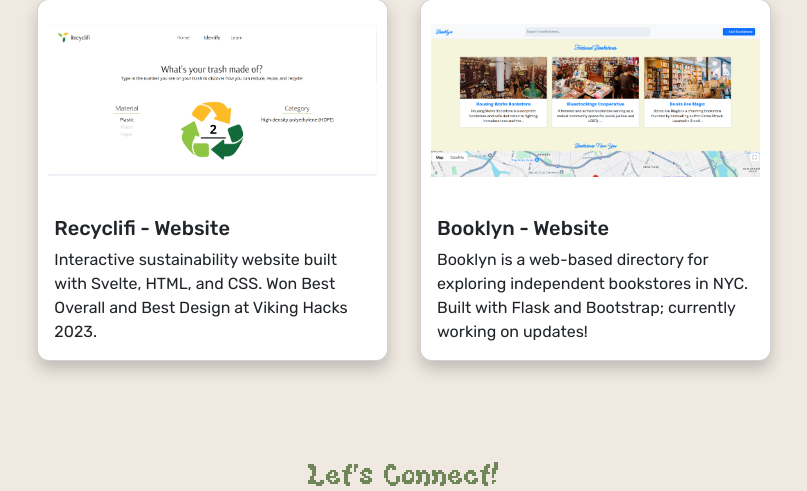
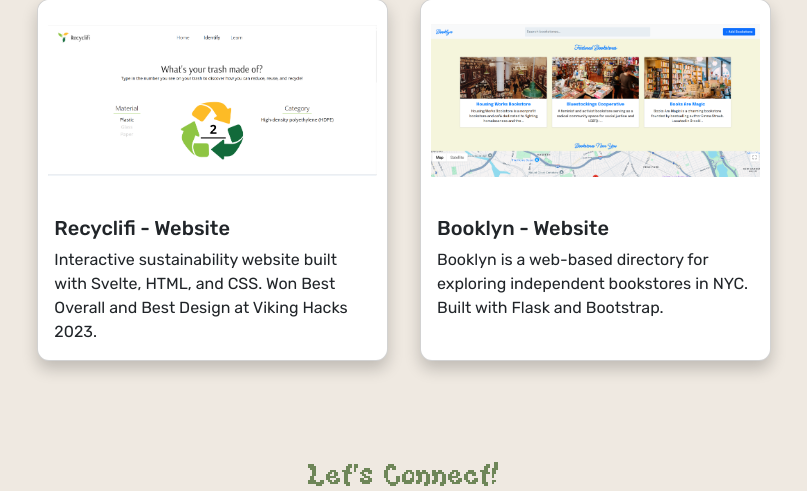
Before and after one commit to claryssayuanwie/portfolio, a Flask app: page / in a window 1280 px wide. Shown: the part 1874-2365 px from the top of the page, without its empty margins (236-1043 px from the left). Run offline with Flask 3, Linux system fonts and the light colour scheme.

Commit message:
add changes

```diff
--- a/static/script.js
+++ b/static/script.js
@@ -34,9 +34,9 @@
     <ul>
     <li>UI/UX Design</li>
     <li>Figma</li>
-    <li>Languages: JavaScript, HTML/CSS, Python, C/C++</li>
     <li>Research</li>
     <li>Product Managment</li>
+    <li>Languages: JavaScript, HTML/CSS, Python, C/C++</li>
   </ul>
   `,
   interests: `
--- a/templates/homepage.html
+++ b/templates/homepage.html
@@ -243,7 +243,7 @@
             <div class="card-body">
               <h5 class="card-title">Booklyn - Website</h5>
               <p class="card-text">
-                Booklyn is a web-based directory for exploring independent bookstores in NYC. Built with Flask and Bootstrap; currently working on updates!
+                Booklyn is a web-based directory for exploring independent bookstores in NYC. Built with Flask and Bootstrap.
               </p>
             </div>
           </div>
```
